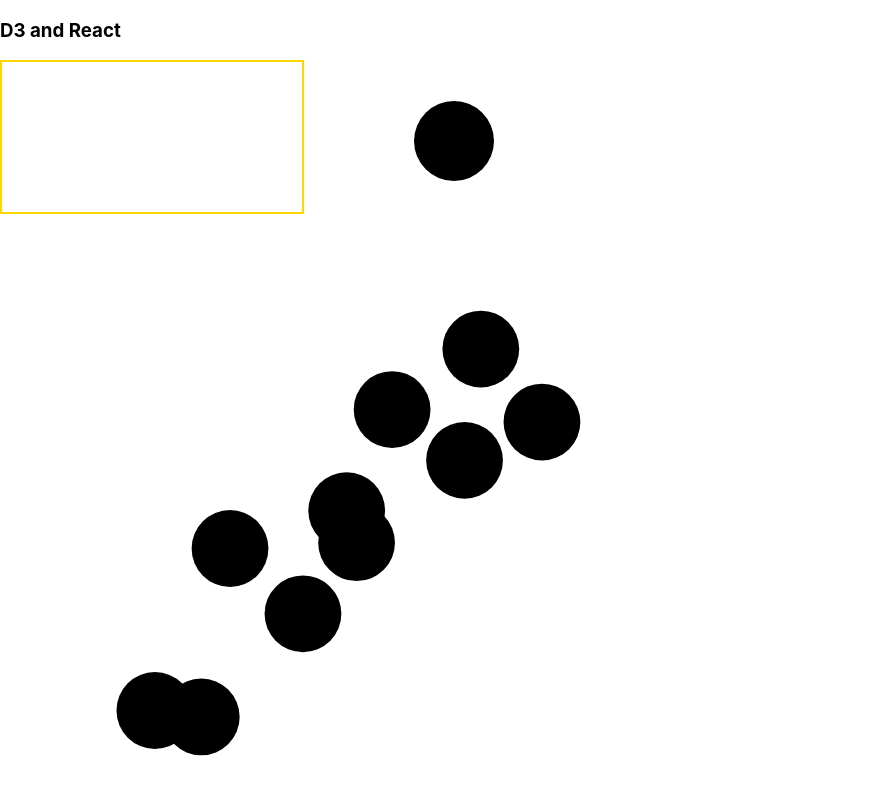
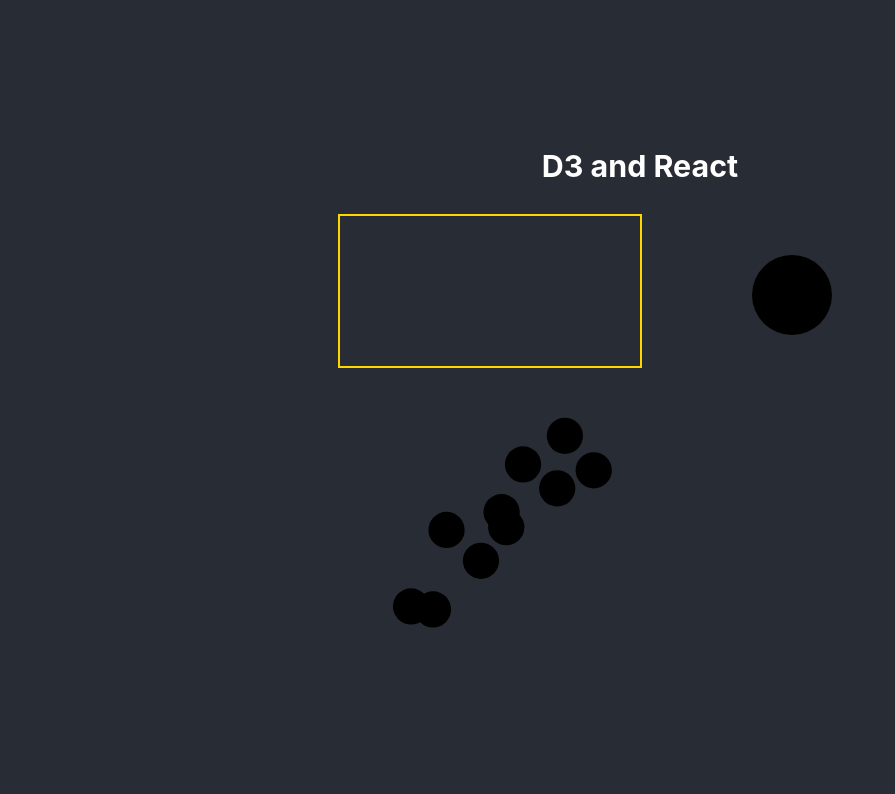
Before and after one commit to Wolven531/d3-and-react, a React (Create React App) app: page / in a window 1280 px wide. Shown: the top 794 px of the page, without its empty margins (0-895 px from the left). Built offline with nearby package versions, Linux system fonts and the light colour scheme.

Commit message:
Clean up CSS

```diff
--- a/src/App.css
+++ b/src/App.css
@@ -1,38 +1,14 @@
-.App {
-  text-align: center;
+body {
+	align-items: center;
+	background-color: #282c34;
+	color: white;
+	display: flex;
+	flex-direction: column;
+	font-size: calc(10px + 2vmin);
+	justify-content: center;
+	min-height: 100vh;
 }
 
-.App-logo {
-  height: 40vmin;
-  pointer-events: none;
+h3 {
+	text-align: center;
 }
-
-@media (prefers-reduced-motion: no-preference) {
-  .App-logo {
-    animation: App-logo-spin infinite 20s linear;
-  }
-}
-
-.App-header {
-  background-color: #282c34;
-  min-height: 100vh;
-  display: flex;
-  flex-direction: column;
-  align-items: center;
-  justify-content: center;
-  font-size: calc(10px + 2vmin);
-  color: white;
-}
-
-.App-link {
-  color: #61dafb;
-}
-
-@keyframes App-logo-spin {
-  from {
-    transform: rotate(0deg);
-  }
-  to {
-    transform: rotate(360deg);
-  }
-}
```
